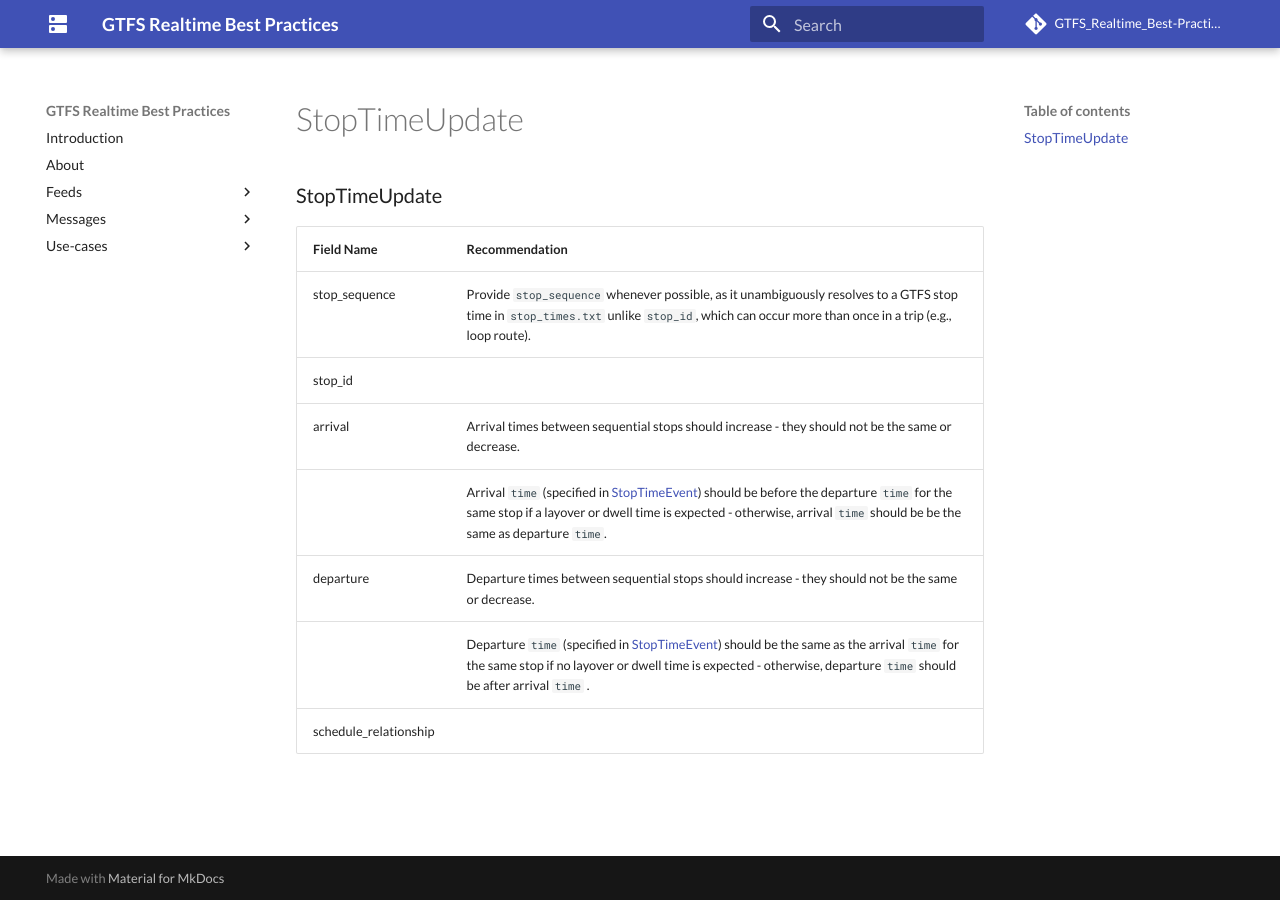
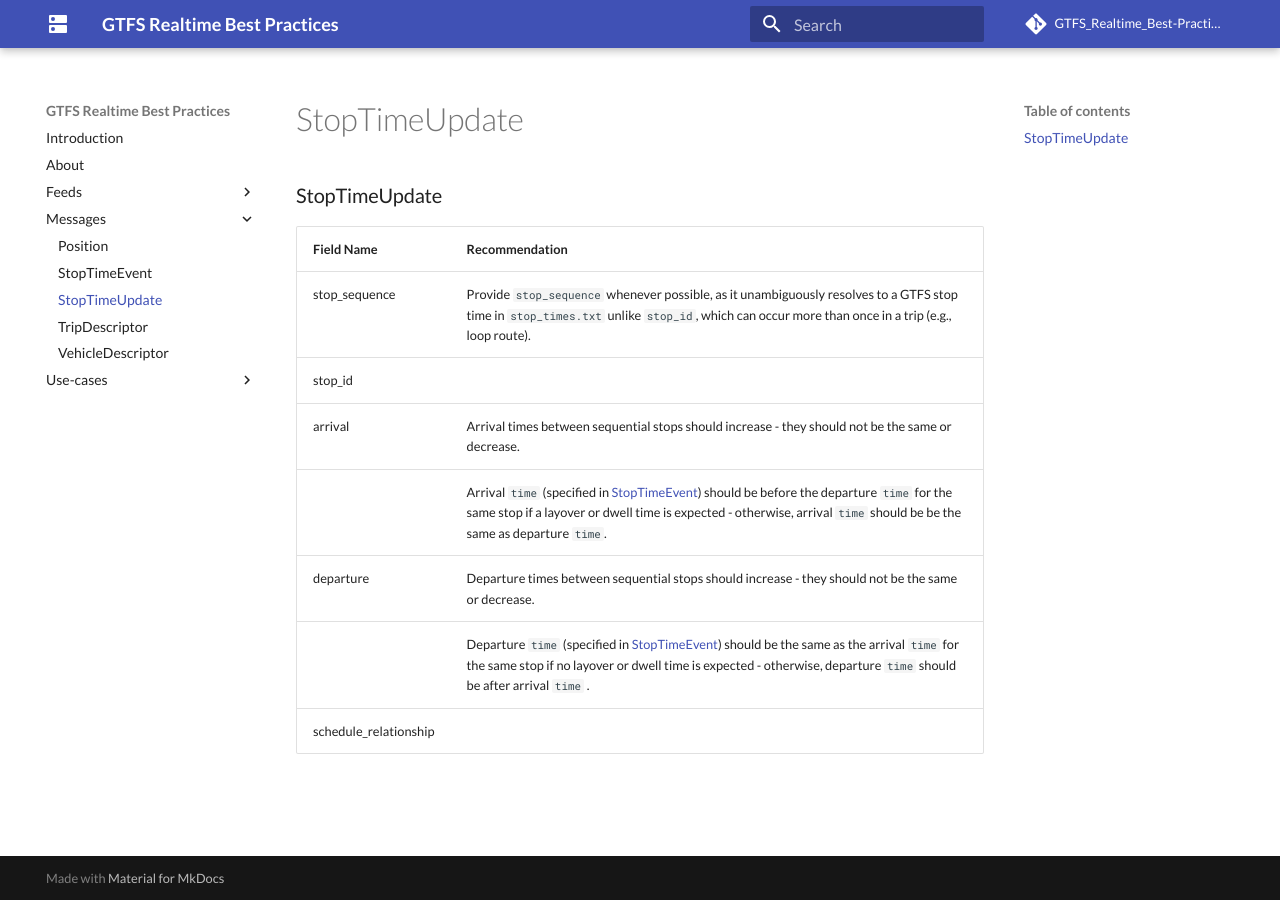
Before and after one commit to MobilityData/GTFS_Realtime_Best-Practices, an MkDocs documentation site: the page built from en/StopTimeUpdate.md, in a window 1280 px wide. Built offline with MkDocs 1.6.1 and Material for MkDocs 9.7.7, drawn with Linux system fonts in a browser that asks for light colours; comment, search, counter and statistics services are not loaded.

Commit message:
fix typo in TOC

```diff
--- a/mkdocs.yml
+++ b/mkdocs.yml
@@ -37,7 +37,7 @@ nav:
   - 'Messages':
     - 'Position': 'Position.md'
     - 'StopTimeEvent': 'StopTimeEvent.md'
-    - 'StopTimeUpdate': 'StopeTimeUpdate.md'
+    - 'StopTimeUpdate': 'StopTimeUpdate.md'
     - 'TripDescriptor': 'TripDescriptor.md'
     - 'VehicleDescriptor': 'VehicleDescriptor.md'
   - 'Use-cases':
```
